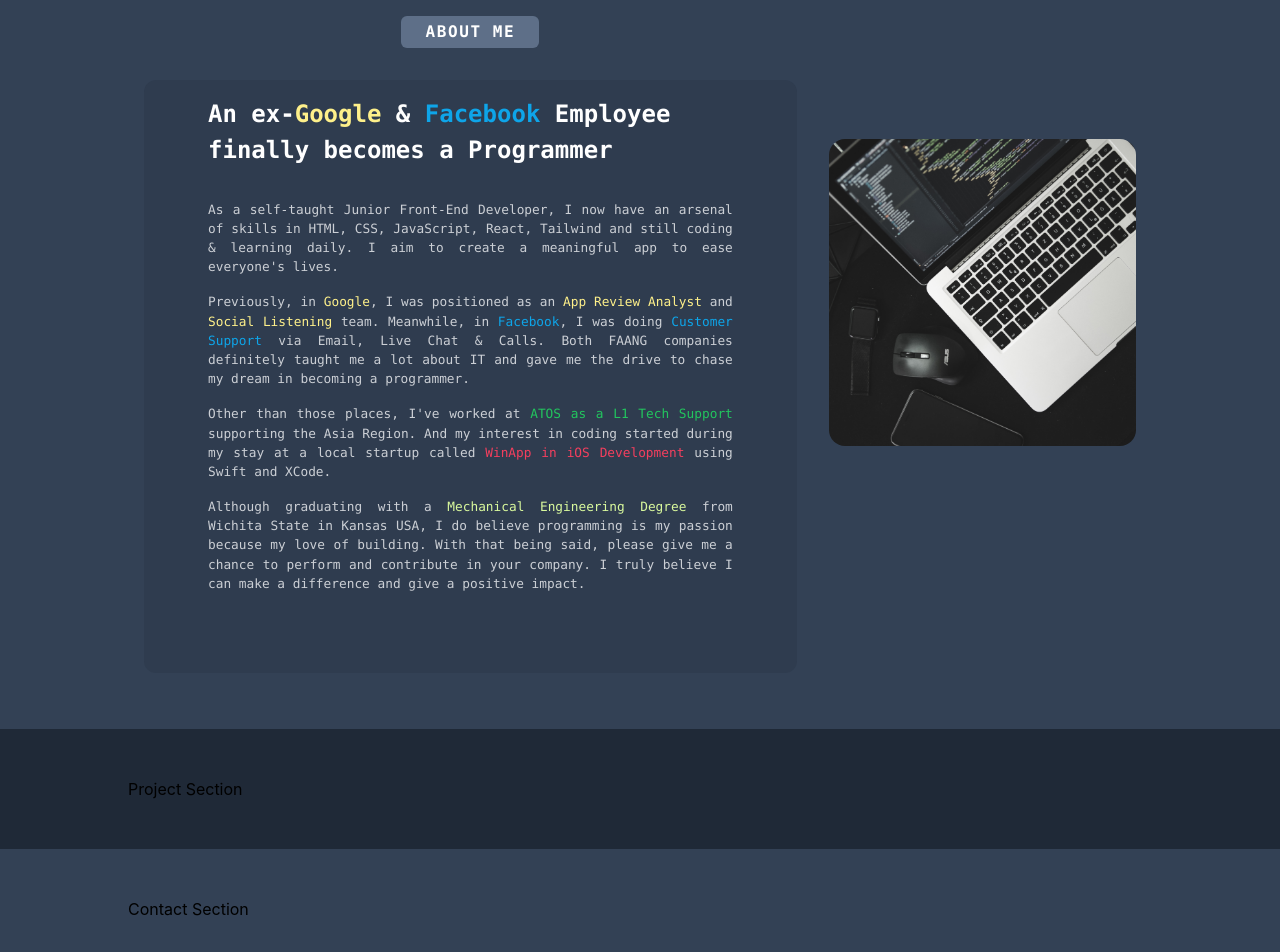
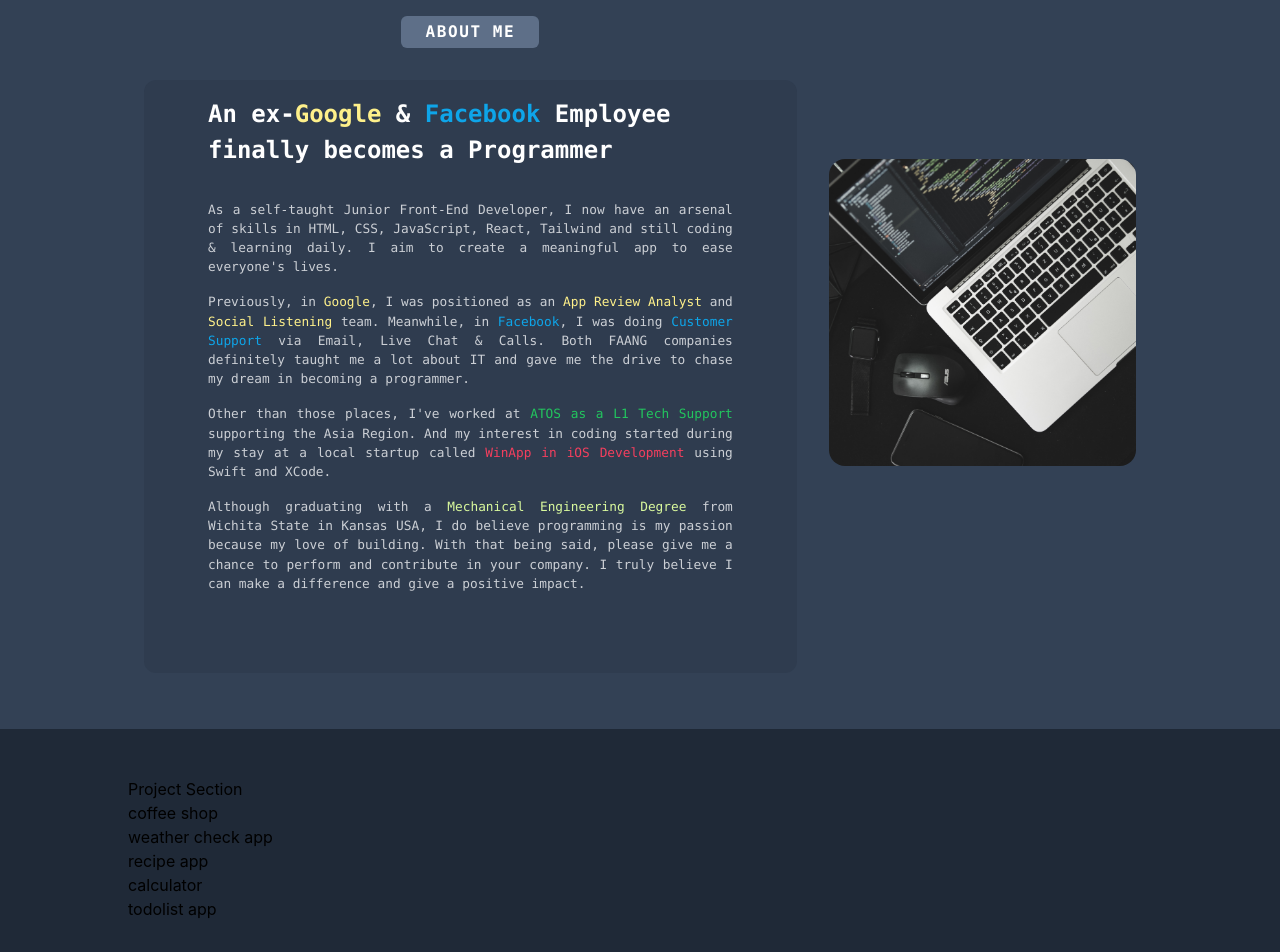
Before and after one commit to solahidris/PP02-Portfolio, a React (Create React App) app: page / in a window 1280 px wide. Shown: the part 780-1732 px from the top of the page. Built offline with nearby package versions, Linux system fonts and the light colour scheme.

Commit message:
added rel

```diff
--- a/src/App.js
+++ b/src/App.js
@@ -26,8 +26,8 @@
             <p className="text-[2.2rem] lg:text-[3.6rem] lg:text-left text-center font-bold">Front-End <a href="#" class="text-sky-300 pointer-events-none">React</a> Developer 👋🏻</p>
             <p className="text-[0.9rem] lg:mr-[23%] lg:text-left text-justify pt-8 pb-10">Hi, I'm Sol. A passionate self-taught Front-end React Developer based in Kuala Lumpur, Malaysia. 📍</p>
             <div className="flex gap-x-4 justify-center lg:justify-start">
-              <a target="_blank" href="https://github.com/solahidris"><SiGithub className="w-[1.7rem] h-[1.7rem] lg:w-[2rem] lg:h-[2rem] animate-pulse hover:text-yellow-400"/></a>
-              <a target="_blank" href="https://www.linkedin.com/in/solahuddinidris/"><SiLinkedin className="w-[1.7rem] h-[1.7rem] lg:w-[2rem] lg:h-[2rem] animate-pulse hover:text-blue-500"/></a>
+              <a target="_blank" rel="noreferrer" href="https://github.com/solahidris"><SiGithub className="w-[1.7rem] h-[1.7rem] lg:w-[2rem] lg:h-[2rem] animate-pulse hover:text-yellow-400"/></a>
+              <a target="_blank" rel="noreferrer" href="https://www.linkedin.com/in/solahuddinidris/"><SiLinkedin className="w-[1.7rem] h-[1.7rem] lg:w-[2rem] lg:h-[2rem] animate-pulse hover:text-blue-500"/></a>
             </div>
           </div>
         </div>
@@ -60,7 +60,7 @@
       <div className="px-[2rem] py-[5rem] lg:px-[8rem] bg-slate-700">
         <div className="flex flex-col lg:flex-row-reverse">
             {/* Macbook Pic lg:mt-[8rem] */}
-          <img src={macbookpic} className="mx-[0rem] lg:mx-[1rem] lg:mt-[-2.5rem] lg:w-[30%] lg:h-[30%] w-[90%] h:[90%] self-center rounded-2xl" alt="macpic" />
+          <img src={macbookpic} className="mx-[0rem] lg:mx-[1rem] lg:mt-[-2.5grem] lg:w-[30%] lg:h-[30%] w-[90%] h:[90%] self-center rounded-2xl" alt="macpic" />
           <div className="lg:py-[2.5rem]">
               {/* Title */}
             <div className="flex justify-center">
@@ -80,6 +80,11 @@
 
       <div className="px-[4rem] py-[3rem] lg:px-[8rem] bg-gray-800">
         <p>Project Section</p>
+        <p>coffee shop</p>
+        <p>weather check app</p>
+        <p>recipe app</p>
+        <p>calculator</p>
+        <p>todolist app</p>
       </div>
 
       <div className="px-[4rem] py-[3rem] lg:px-[8rem] bg-slate-700">
```
